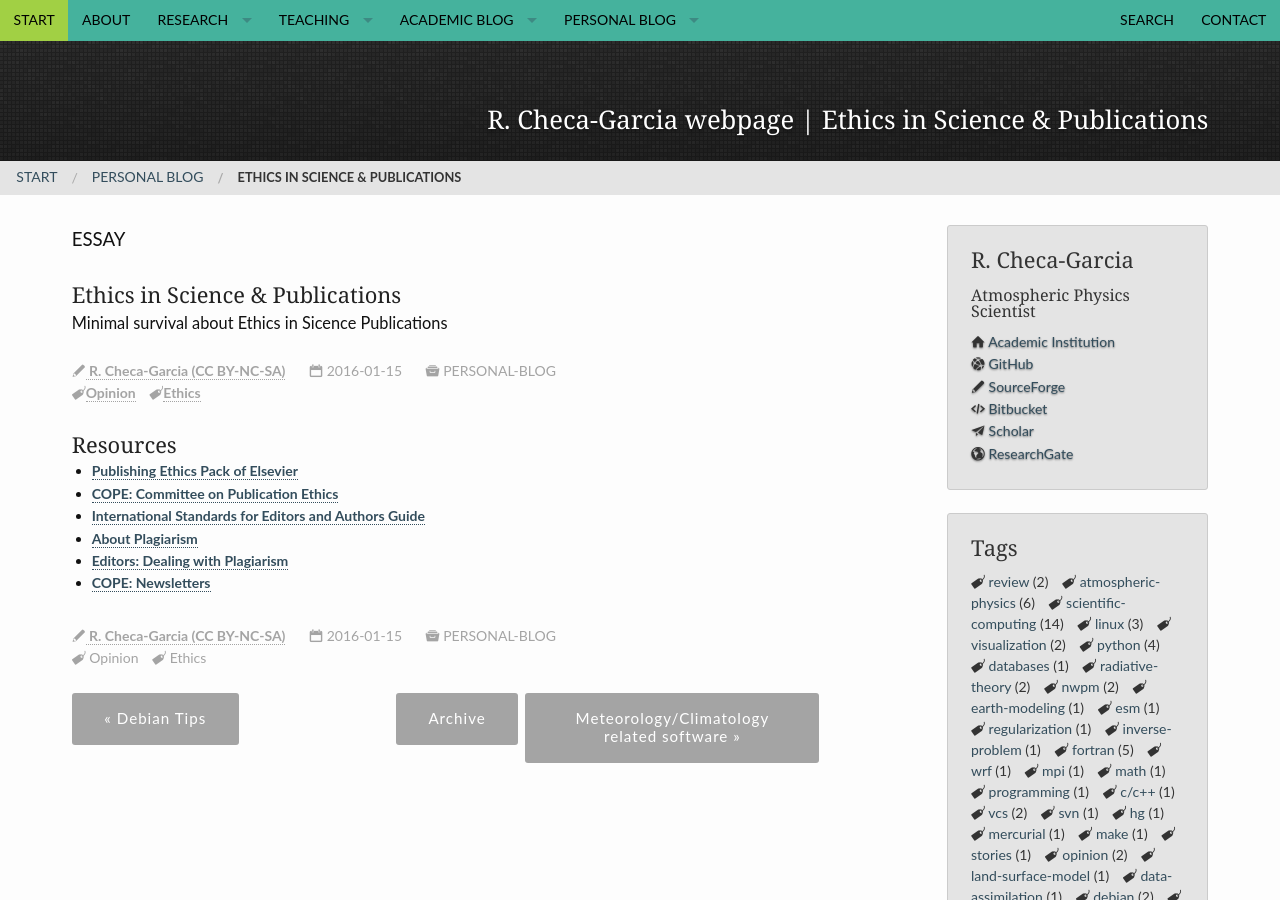
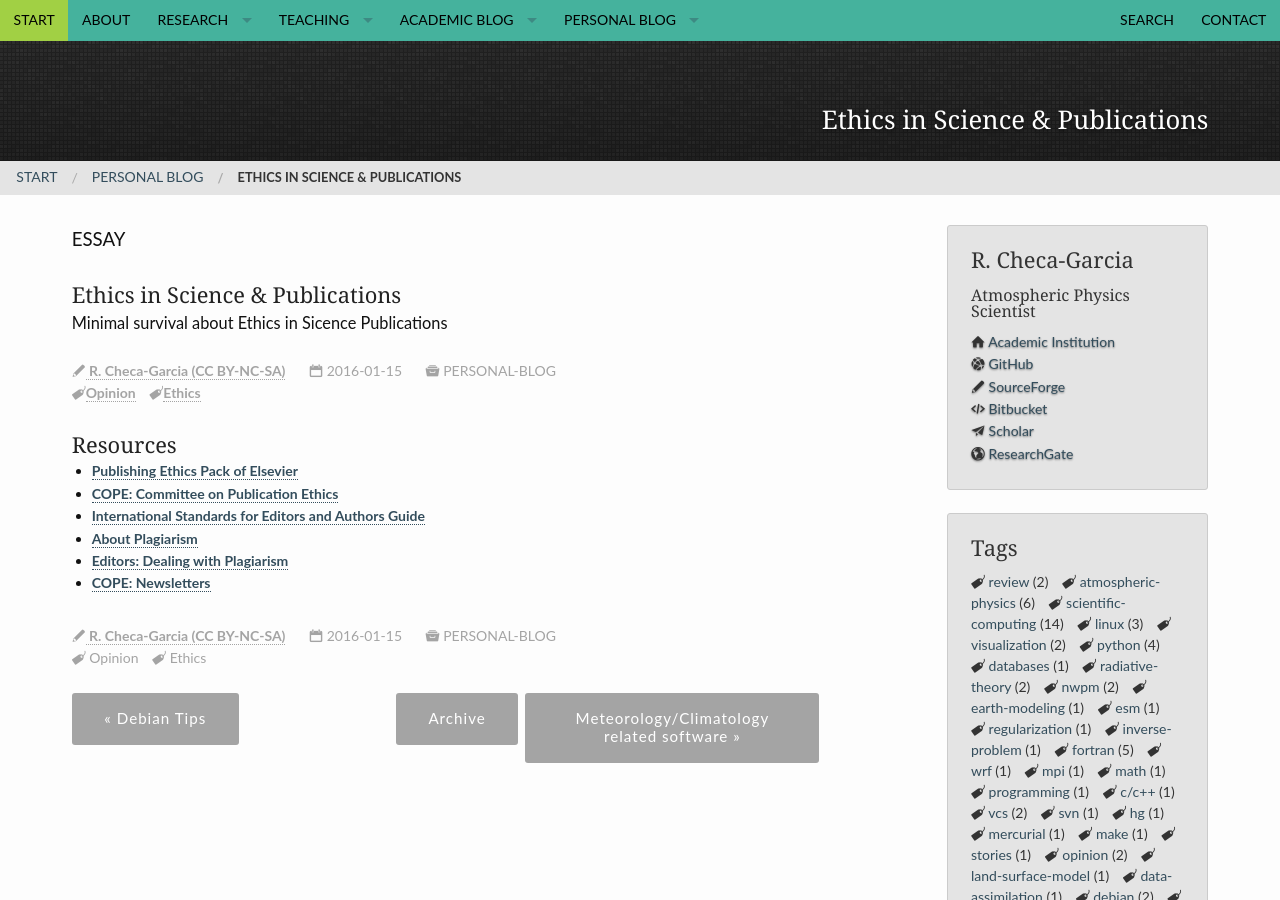
Before and after one commit to RCHG/rchg.github.io, a Jekyll site: the page built from _posts/2016-01-15-Ethics-in-Science-Publications.md, in a window 1280 px wide and 900 px high. Built offline with Jekyll 4.4.1, drawn with Linux system fonts in a browser that asks for light colours; nearby versions of some CDN libraries; comment, search, counter and statistics services are not loaded.

Commit message:
Update 2016-01-15-Ethics-in-Science-Publications.md

```diff
--- a/_posts/2016-01-15-Ethics-in-Science-Publications.md
+++ b/_posts/2016-01-15-Ethics-in-Science-Publications.md
@@ -11,7 +11,7 @@ tags:
 categories:
     - personal-blog
 header:
-    title: "R. Checa-Garcia webpage |  Ethics in Science & Publications"
+    title:  Ethics in Science & Publications
     pattern: pattern_jquery-dark-grey-tile.png
 ---
 
```
